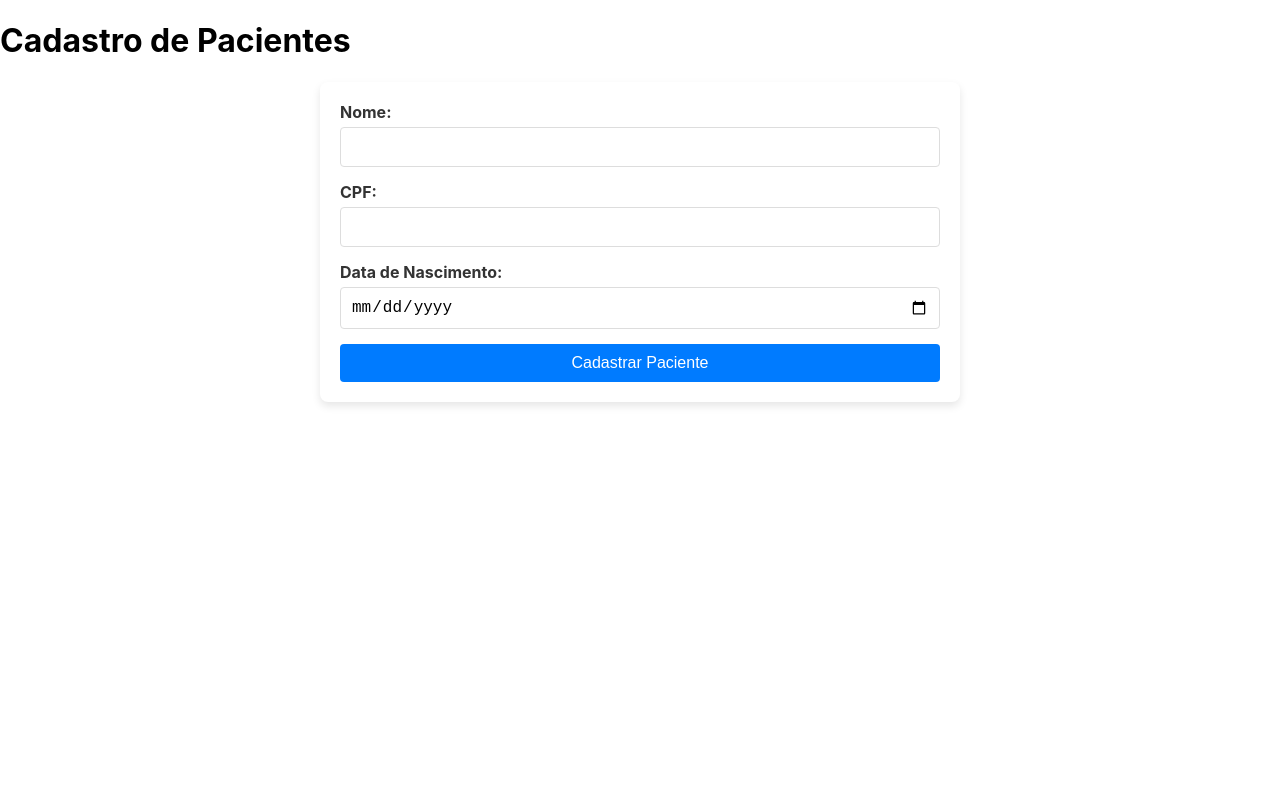
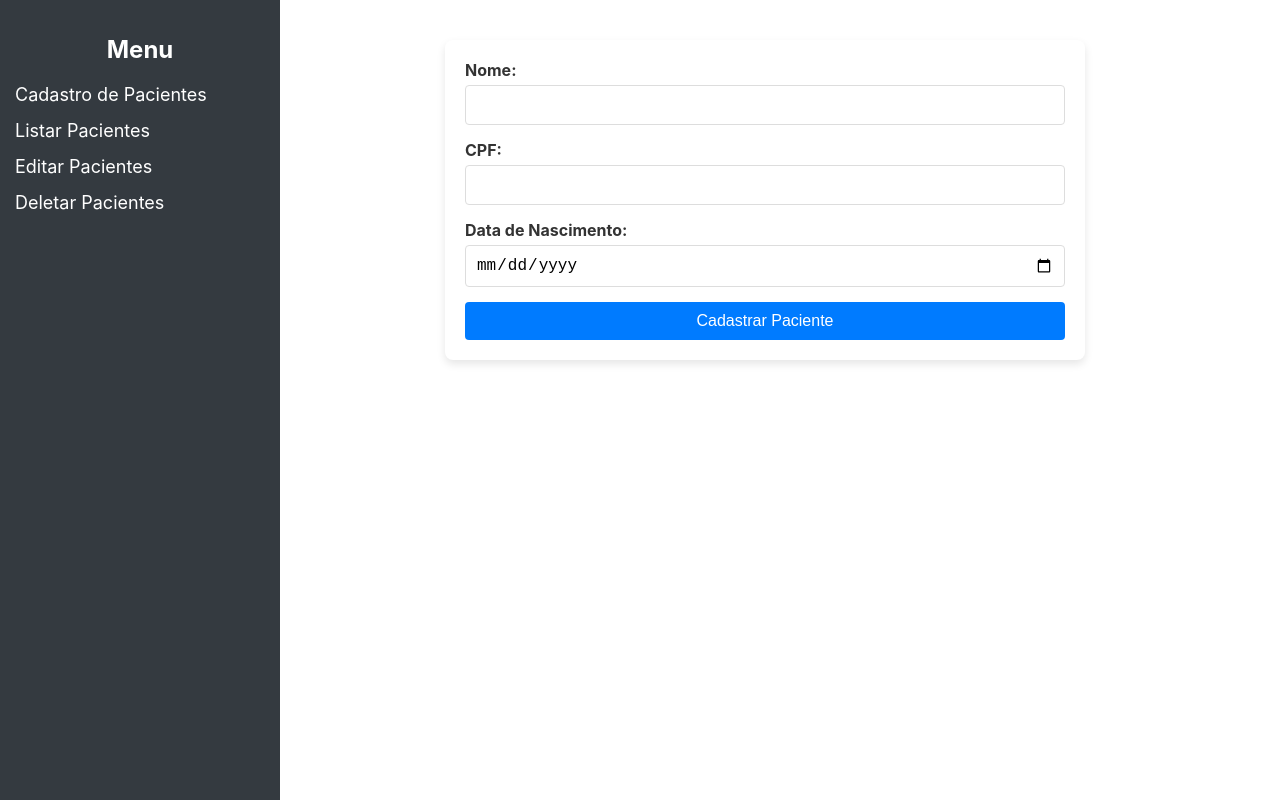
Before and after one commit to ClaudineiMS/Gerenciador_de_pacientes, a React (Create React App) app: page /cadastrar in a window 1280 px wide. Built offline with nearby package versions, Linux system fonts and the light colour scheme; the HTML template or start-up script is replaced by a standard one.

Commit message:
Criação da listagem de pacientes e do menu lateral

```diff
--- a/package.json
+++ b/package.json
@@ -9,6 +9,7 @@
     "react": "^18.3.1",
     "react-dom": "^18.3.1",
     "react-input-mask": "^2.0.4",
+    "react-router-dom": "^6.26.1",
     "react-scripts": "5.0.1",
     "web-vitals": "^2.1.4"
   },
--- a/src/App.js
+++ b/src/App.js
@@ -1,15 +1,26 @@
-// src/App.js
 import React from 'react';
 import { PatientProvider } from './contexts/PatientContext';
-import PatientForm from './forms/PatientForm';
+import CadastrarForm from './forms/CadastrarForm';
+import ListarForm from  './forms/ListarForm';
+import Sidebar from './sidebar/Sidebar';
+import { BrowserRouter as Router, Route, Routes } from 'react-router-dom';
 
-function App() {
+const App = () => {
   return (
     <PatientProvider>
-      <div className="App">
-        <h1>Cadastro de Pacientes</h1>
-        <PatientForm />
-      </div>
+      <Router>
+        <div style={{ display: 'flex' }}>
+          <Sidebar />
+          <div style={{ marginLeft: '250px', padding: '20px', width: '100%' }}>
+            <Routes>
+              <Route path="/cadastrar" element={<CadastrarForm />} />
+              <Route path="/listar" element={<ListarForm />} />
+              {/* <Route path="/editar" element={<EditPatient />} />
+              <Route path="/deletar" element={<DeletePatient />} /> */}
+            </Routes>
+          </div>
+        </div>
+      </Router>
     </PatientProvider>
   );
 }
--- a/src/contexts/PatientContext.jsx
+++ b/src/contexts/PatientContext.jsx
@@ -4,7 +4,7 @@ import React, { createContext, useState } from 'react';
 const PatientContext = createContext();
 
 // URL do endpoint da API
-const API_URL = 'https://apipacientes-production.up.railway.app/api/cadastrar/';
+const API_URL = 'https://apipacientes-production.up.railway.app/api/pacientes/novo/';
 
 // Componente provedor do contexto
 export const PatientProvider = ({ children }) => {
--- a/src/forms/PatientForm.jsx
+++ b/src/forms/CadastrarForm.jsx
@@ -3,7 +3,7 @@ import InputMask from 'react-input-mask';
 import PatientContext from '../contexts/PatientContext';
 import './css/PatientForm.css';
 
-function PatientForm() {
+function CadastrarForm() {
   const { addPatient } = useContext(PatientContext);
   const [nome, setnome] = useState('');
   const [cpf, setCpf] = useState('');
@@ -68,4 +68,4 @@ function PatientForm() {
   );
 }
 
-export default PatientForm;
+export default CadastrarForm;
--- /dev/null
+++ b/src/forms/ListarForm.jsx
@@ -0,0 +1,40 @@
+import React from "react";
+import { useState, useEffect } from "react";
+import './css/PatientForm.css';
+
+const ListarForm =() => {
+
+  const [patients, setPatients] = useState([]);
+
+  const fetchPatients = async () => {
+    try {
+      const response = await fetch('https://apipacientes-production.up.railway.app/api/pacientes/');
+      const data = await response.json();
+      setPatients(data);
+    } catch (error) {
+      console.error('Erro ao buscar pacientes:', error);
+    }
+  };
+
+
+  useEffect(() => {
+    fetchPatients();
+  }, []);
+
+  return (
+    <div className="patient-list">
+      <h2>Pacientes Cadastrados</h2>
+      <div className="cards-container">
+        {patients.map((patient) => (
+          <div key={patient.id} className="patient-card">
+            <h3>{patient.nome}</h3>
+            <p><strong>CPF:</strong> {patient.cpf}</p>
+            <p><strong>Data de Nascimento:</strong> {patient.data_nascimento}</p>
+          </div>
+        ))}
+      </div>
+    </div>
+  );
+}
+
+export default ListarForm
--- a/src/forms/css/PatientForm.css
+++ b/src/forms/css/PatientForm.css
@@ -64,3 +64,39 @@ form {
       font-size: 14px;
     }
   }
+
+
+  .patient-list {
+    padding: 20px;
+  }
+
+  .cards-container {
+    display: flex;
+    flex-wrap: wrap;
+    gap: 20px;
+  }
+
+  .patient-card {
+    background-color: #fff;
+    border: 1px solid #ddd;
+    border-radius: 8px;
+    box-shadow: 0 2px 4px rgba(0, 0, 0, 0.1);
+    padding: 15px;
+    width: 300px;
+    transition: transform 0.2s;
+  }
+
+  .patient-card:hover {
+    transform: translateY(-5px);
+  }
+
+  .patient-card h3 {
+    margin-top: 0;
+    font-size: 1.5em;
+  }
+
+  .patient-card p {
+    margin: 10px 0;
+    font-size: 1em;
+    color: #555;
+  }
--- /dev/null
+++ b/src/sidebar/Sidebar.jsx
@@ -0,0 +1,19 @@
+import React from "react";
+import './css/Sidebar.css';
+import { Link } from 'react-router-dom';
+
+const Sidebar = () => {
+    return (
+      <div className="sidebar">
+        <h2>Menu</h2>
+        <ul>
+          <li><Link to="/cadastrar">Cadastro de Pacientes</Link></li>
+          <li><Link to="/listar">Listar Pacientes</Link></li>
+          <li><Link to="/editar">Editar Pacientes</Link></li>
+          <li><Link to="/deletar">Deletar Pacientes</Link></li>
+        </ul>
+      </div>
+    );
+  }
+
+  export default Sidebar;
--- /dev/null
+++ b/src/sidebar/css/Sidebar.css
@@ -0,0 +1,35 @@
+.sidebar {
+    width: 250px;
+    height: 100vh;
+    background-color: #343a40;
+    color: #fff;
+    padding: 15px;
+    position: fixed;
+  }
+
+  .sidebar h2 {
+    color: #fff;
+    text-align: center;
+    margin-bottom: 20px;
+  }
+
+  .sidebar ul {
+    list-style-type: none;
+    padding: 0;
+  }
+
+  .sidebar ul li {
+    margin: 15px 0;
+  }
+
+  .sidebar ul li a {
+    color: #fff;
+    text-decoration: none;
+    font-size: 18px;
+    display: block;
+  }
+
+  .sidebar ul li a:hover {
+    background-color: #495057;
+    padding-left: 10px;
+  }
```
Also changed, not shown: 1 other file (tests, documents, lock files or other folders).
